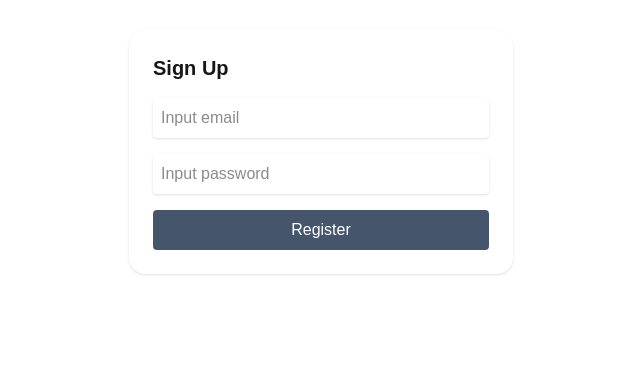
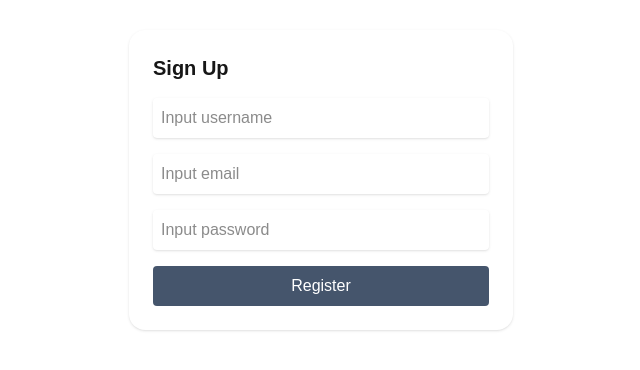
Before and after one commit to abdi-class/jcwdbdg-dashapp, a Next.js app: page /signup in a window 1280 px wide. Shown: the part 118-488 px from the top of the page, without its empty margins (319-959 px from the left). Built offline with nearby package versions, Linux system fonts and the light colour scheme.

Commit message:
signup feature

```diff
--- a/src/app/signup/page.tsx
+++ b/src/app/signup/page.tsx
@@ -1,19 +1,51 @@
+"use client";
+import axios from "axios";
 import * as React from "react";
 
 export default function SignUpPage() {
+  const inUsernameRef = React.useRef<HTMLInputElement>(null);
+  const inEmailRef = React.useRef<HTMLInputElement>(null);
+  const inPasswordRef = React.useRef<HTMLInputElement>(null);
+
+  async function onBtSignup() {
+    try {
+      const res = await axios.post(
+        "https://calmingstore-us.backendless.app/api/data/accounts",
+        {
+          username: inUsernameRef.current?.value,
+          email: inEmailRef.current?.value,
+          password: inPasswordRef.current?.value,
+        }
+      );
+
+      console.log(res.data); // untuk memeriksa apakah response success
+      alert("Registrasi berhasil");
+    } catch (error) {
+      console.log(error);
+      alert("Registrasi gagal");
+    }
+  }
   return (
     <div className="bg-white p-6 shadow rounded-2xl w-96 m-auto my-5">
       <h2 className="text-xl font-bold mb-4">Sign Up</h2>
       <form className="flex flex-col gap-4">
         <input
+          type="text"
+          placeholder="Input username"
+          className="shadow p-2 rounded"
+          ref={inUsernameRef}
+        />
+        <input
           type="email"
           placeholder="Input email"
           className="shadow p-2 rounded"
+          ref={inEmailRef}
         />
         <input
           type="password"
           placeholder="Input password"
           className="shadow p-2 rounded"
+          ref={inPasswordRef}
         />
         <button type="button" className="bg-slate-600 text-white py-2 rounded">
           Register
```
Also changed, not shown: 1 other file (tests, documents, lock files or other folders).
